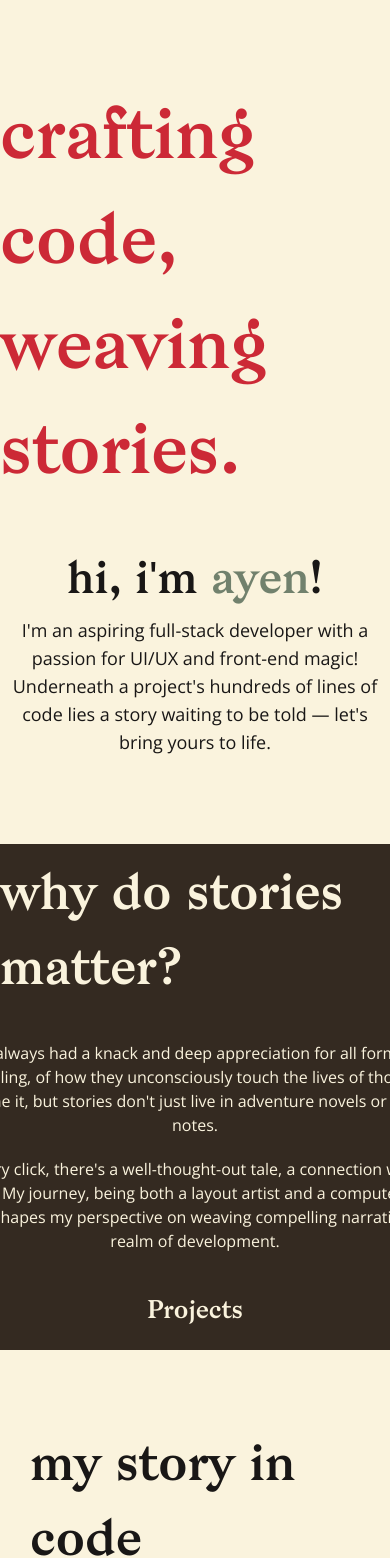
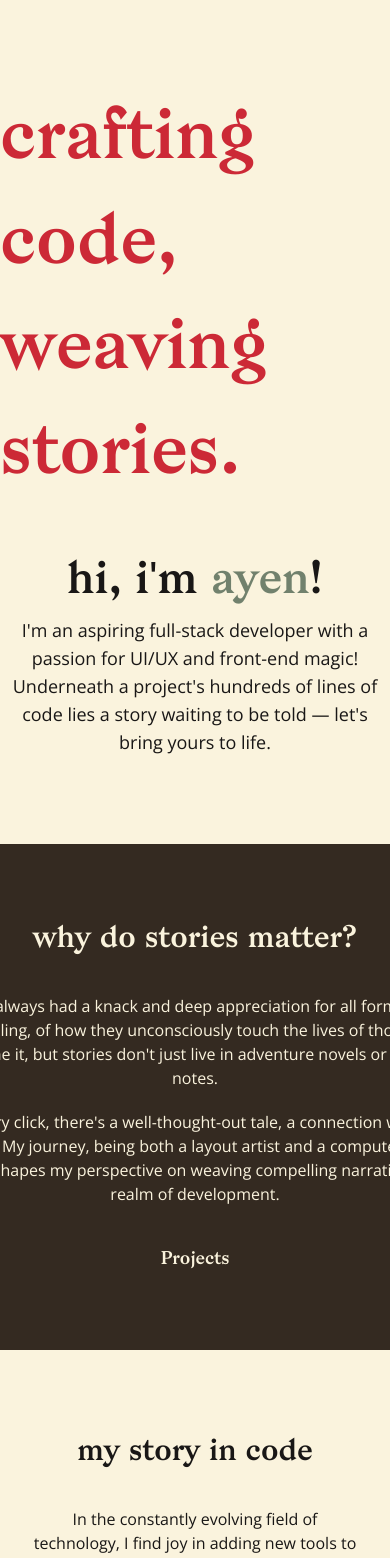
Before and after one commit to inunice/portfolio, a Next.js app: page / in a window 390 px wide. Shown: the top 1558 px of the page. Built offline with nearby package versions, Linux system fonts and the light colour scheme.

Commit message:
feat: make header sizes responsive

```diff
--- a/app/globals.css
+++ b/app/globals.css
@@ -3,11 +3,11 @@
 @tailwind utilities;
 
 h1 {
-    @apply text-[50px] mb-8;
+    @apply text-[30px] md:text-[50px] mb-8;
     font-family: var(--font-bagnard);
 }
 
 h2 {
-    @apply text-[25px] mb-1;
+    @apply text-[18px] md:text-[25px] mb-1;
     font-family: var(--font-bagnard);
 }
```
